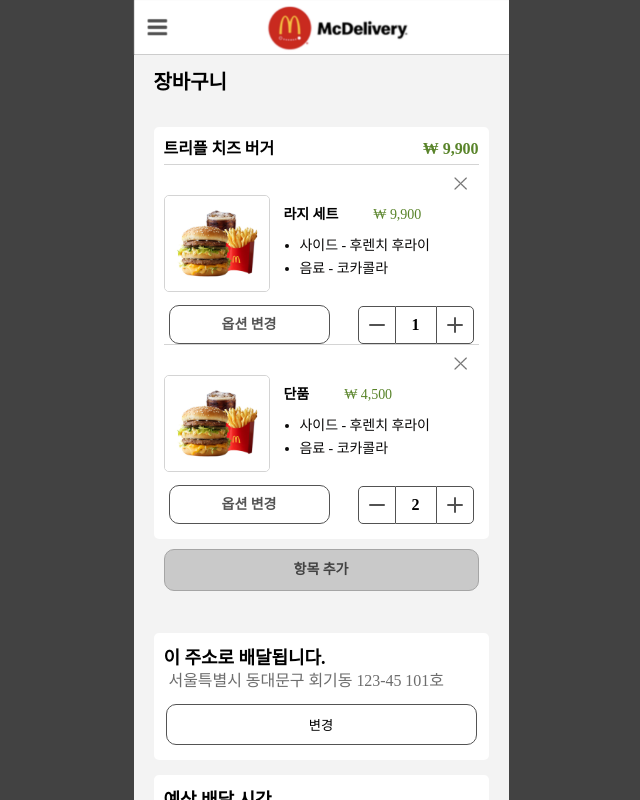
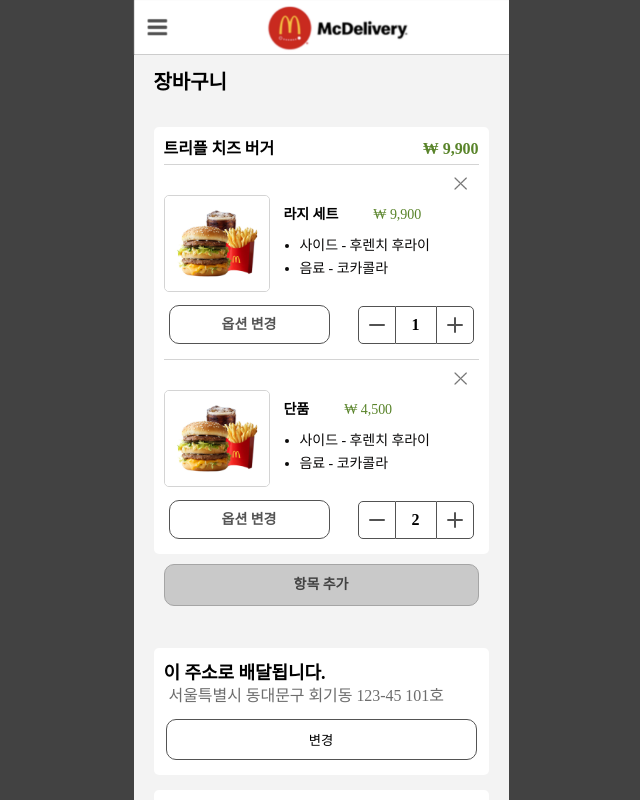
Before and after one commit to SOPT-FROZEN/client, a React (Create React App) app: page /cart in a window 1280 px wide. Shown: the top 800 px of the page, without its empty margins (319-959 px from the left). Built offline with nearby package versions, Linux system fonts and the light colour scheme.

Commit message:
Update: 카드 요소간 margin 수정

```diff
--- a/src/components/CartPage/Cards.tsx
+++ b/src/components/CartPage/Cards.tsx
@@ -7,8 +7,8 @@
   display: flex;
   flex-direction: column;
 
-  padding: 12px 10px;
-  padding-bottom: 15px;
+  padding: 0px 10px;
+  padding-top: 12px;
 
   background-color: ${theme.colors.white};
   border-radius: 5px;
@@ -35,6 +35,7 @@
   display: flex;
   flex-direction: column;
 
+  padding-bottom: 15px;
   width: 100%;
   border-top: 1px solid ${theme.colors.gray200};
 `;
@@ -53,6 +54,7 @@
 
 const CardContentMenu = styled.article`
   display: flex;
+
   > img {
     margin-top: 1.3px;
     width: 104px;
```
